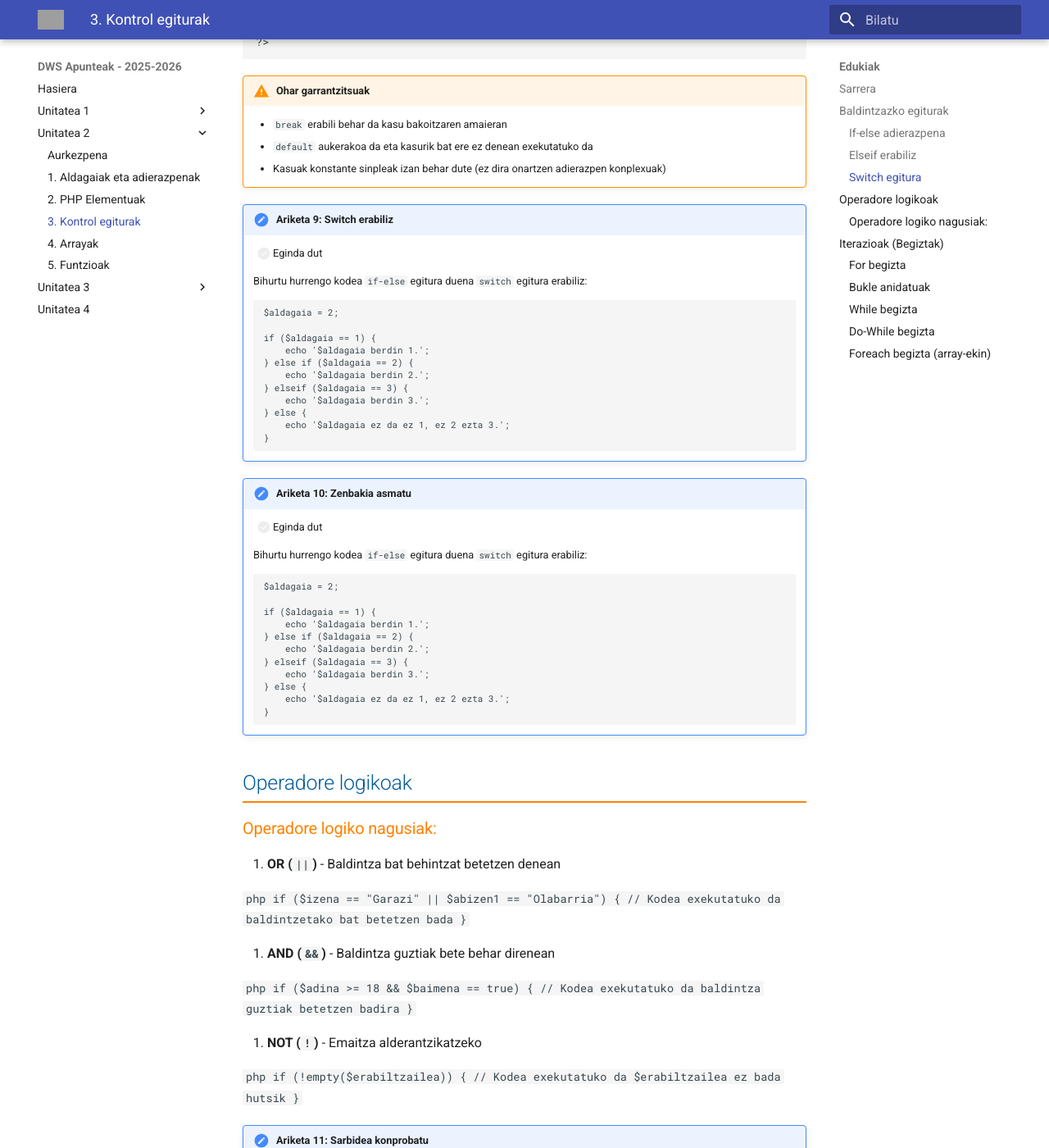
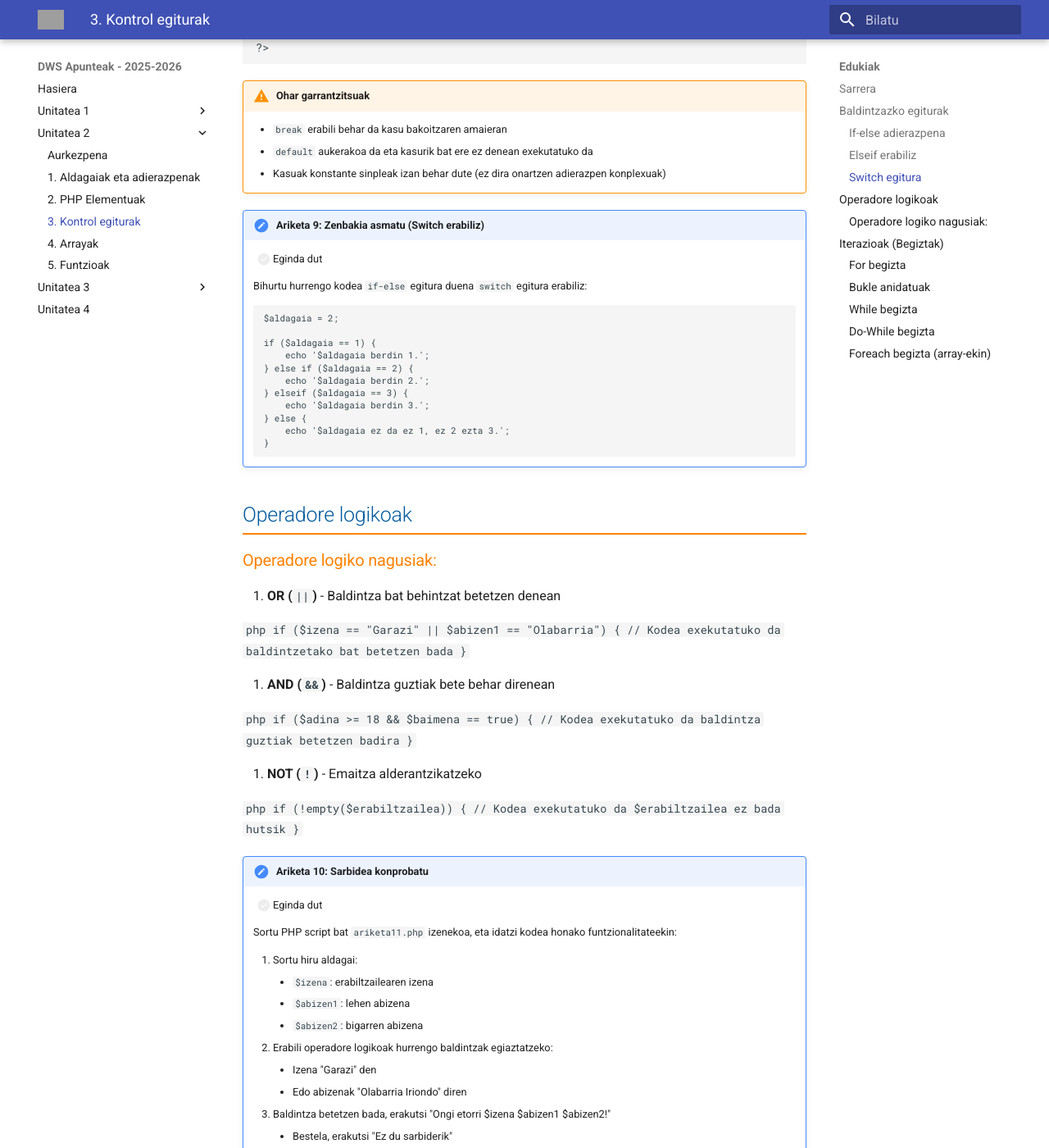
Before and after one commit to martinezjone/dws_apunteak, an MkDocs documentation site: the page built from docs/02-sintaxia/dws-2-unitatea-kontrol-egiturak/index.md, in a window 1280 px wide and 1400 px high, scrolled down 2344 px. Shown: the whole window at 82% size. Built offline with MkDocs 1.6.1 and Material for MkDocs 9.7.7, drawn with Linux system fonts in a browser that asks for light colours; some of the changed text lies outside the part shown; grey boxes are pictures that could not be loaded.

Commit message:
ariketa 10 kendu

````diff
--- a/docs/02-sintaxia/dws-2-unitatea-kontrol-egiturak/index.md
+++ b/docs/02-sintaxia/dws-2-unitatea-kontrol-egiturak/index.md
@@ -66,8 +66,8 @@
     1. Sortu aldagai bat `$zenbakia` izenekoa
     2. Erabili `if-else` egitura zenbakia 0 eta 10 artean dagoen konprobatzeko
     3. Erakutsi mezu egokia:
-    - 0-10 artean badago: "Zenbakia X da" (non X sartu den zenbakia den)
-    - Bestela: "Zenbakia ez dago 0 eta 10en artean"
+        - 0-10 artean badago: "Zenbakia X da" (non X sartu den zenbakia den)
+        - Bestela: "Zenbakia ez dago 0 eta 10en artean"
 
     **Adibideak:**
 
@@ -114,26 +114,8 @@ Switch egitura balio bat hainbat aukeratatik konparatzeko erabiltzen da.
 
 
 
-!!! exercise "Ariketa 9: Switch erabiliz"
-    - [ ] Eginda dut
+!!! exercise "Ariketa 9: Zenbakia asmatu (Switch erabiliz)"
 
-    Bihurtu hurrengo kodea `if-else` egitura duena `switch` egitura erabiliz:
-
-        $aldagaia = 2;
-
-        if ($aldagaia == 1) {
-            echo '$aldagaia berdin 1.';
-        } else if ($aldagaia == 2) {
-            echo '$aldagaia berdin 2.';
-        } elseif ($aldagaia == 3) {
-            echo '$aldagaia berdin 3.';
-        } else {
-            echo '$aldagaia ez da ez 1, ez 2 ezta 3.';
-        }
-
-
-
-!!! exercise "Ariketa 10: Zenbakia asmatu"
     - [ ] Eginda dut
 
     Bihurtu hurrengo kodea `if-else` egitura duena `switch` egitura erabiliz:
@@ -181,7 +163,7 @@ Switch egitura balio bat hainbat aukeratatik konparatzeko erabiltzen da.
    }
    ```
 
-!!! exercise "Ariketa 11: Sarbidea konprobatu"
+!!! exercise "Ariketa 10: Sarbidea konprobatu"
     - [ ] Eginda dut
 
     Sortu PHP script bat `ariketa11.php` izenekoa, eta idatzi kodea honako funtzionalitateekin:
@@ -402,6 +384,7 @@ Array asoziatiboentzat, beste modu hau erabiliko genuke, klabea eta balioa atera
         - Asmatutako zenbakia zenbaki sekretuarekin bat badator, "Zuzen asmatu duzu, zenbakia X zen!" erakusten du eta buklea geldituko da.
         - Bat ez badator, hau bistaratuko du: " Saiakera okerra, berriro saiatzen...".
         - Buklea bukatzean ez baldin badu asmatu, "Ez duzu zenbakia asmatu 5 saiakeretan. Zenbaki sekretua XX zen.” erakusten du.
-    ![Ariketa 12 - errepaso](images/slide40_17.png)
 
     - Adibidez horrelako zeozer  erakutsiko du programak:
+
+    ![Ariketa 12 - errepaso](images/slide40_17.png)
````
Also changed, not shown: other parts of docs/02-sintaxia/dws-2-unitatea-kontrol-egiturak/index.md (+6 -6 lines), site/02-sintaxia/dws-2-unitatea-aldagaiak-eta-adierazpenak/images/ariketa4.png (added), site/02-sintaxia/dws-2-unitatea-aldagaiak-eta-adierazpenak/index.html, site/02-sintaxia/dws-2-unitatea-kontrol-egiturak/index.html, site/02-sintaxia/dws-2-unitatea-php-elementuak/index.html, site/search/search_index.json, 1 other file.
